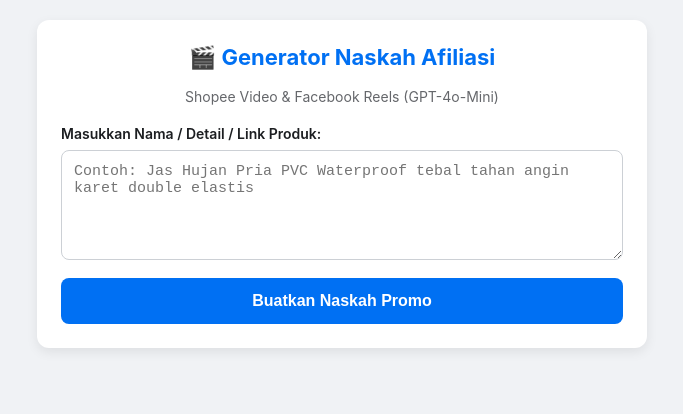
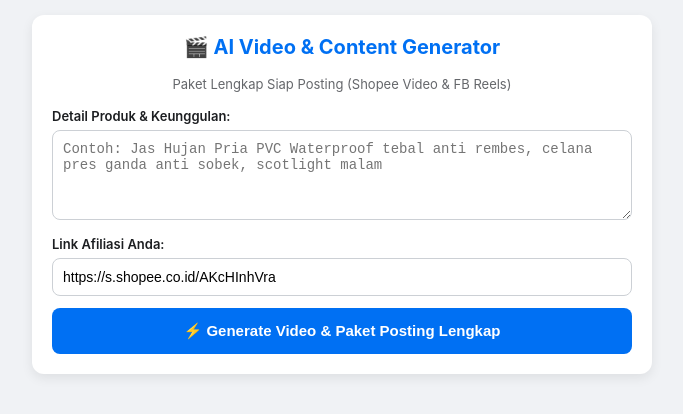
Before and after one commit to afifmasfiqo/bot_affiliate_telegram, a website: page public/index.html in a window 1280 px wide. Shown: the whole page, without its empty margins (298-981 px from the left). Drawn offline with Linux system fonts and the light colour scheme.

Commit message:
Update title and content for affiliate generator

```diff
--- a/public/index.html
+++ b/public/index.html
@@ -3,72 +3,99 @@
 <head>
     <meta charset="UTF-8">
     <meta name="viewport" content="width=device-width, initial-scale=1.0">
-    <title>Master Affiliate Generator - Pak Afif</title>
+    <title>Master AI Video & Content Affiliate Generator</title>
     <style>
         * { box-sizing: border-box; }
-        body { font-family: -apple-system, BlinkMacSystemFont, "Segoe UI", Roboto, sans-serif; padding: 20px; max-width: 650px; margin: auto; background: #f0f2f5; color: #1c1e21; }
-        .card { background: white; padding: 24px; border-radius: 12px; box-shadow: 0 4px 12px rgba(0,0,0,0.08); }
-        h2 { margin-top: 0; color: #0070f3; font-size: 22px; text-align: center; }
-        p.subtitle { text-align: center; color: #65676b; font-size: 14px; margin-bottom: 20px; }
-        label { font-weight: 600; font-size: 14px; margin-bottom: 8px; display: block; }
-        textarea { width: 100%; height: 110px; padding: 12px; border-radius: 8px; border: 1px solid #ccd0d5; font-size: 15px; resize: vertical; outline: none; }
-        textarea:focus { border-color: #0070f3; }
-        button { width: 100%; padding: 14px; background: #0070f3; color: white; border: none; border-radius: 8px; font-size: 16px; font-weight: 600; margin-top: 14px; cursor: pointer; transition: background 0.2s; }
+        body { font-family: -apple-system, BlinkMacSystemFont, "Segoe UI", Roboto, sans-serif; padding: 15px; max-width: 650px; margin: auto; background: #f0f2f5; color: #1c1e21; }
+        .card { background: white; padding: 20px; border-radius: 12px; box-shadow: 0 4px 12px rgba(0,0,0,0.08); }
+        h2 { margin-top: 0; color: #0070f3; font-size: 20px; text-align: center; }
+        p.subtitle { text-align: center; color: #65676b; font-size: 13px; margin-bottom: 16px; }
+        label { font-weight: 600; font-size: 13px; margin-bottom: 6px; display: block; }
+        input[type="text"], textarea { width: 100%; padding: 10px; border-radius: 8px; border: 1px solid #ccd0d5; font-size: 14px; margin-bottom: 12px; outline: none; }
+        textarea { height: 90px; resize: vertical; }
+        input:focus, textarea:focus { border-color: #0070f3; }
+        button { width: 100%; padding: 14px; background: #0070f3; color: white; border: none; border-radius: 8px; font-size: 15px; font-weight: 600; cursor: pointer; transition: background 0.2s; }
         button:hover { background: #0051a8; }
         button:disabled { background: #bcc0c4; cursor: not-allowed; }
-        #output-box { margin-top: 24px; display: none; }
+        #output-box { margin-top: 20px; display: none; }
         .output-header { display: flex; justify-content: space-between; align-items: center; margin-bottom: 8px; }
-        .copy-btn { background: #42b72a; width: auto; padding: 6px 16px; margin-top: 0; font-size: 13px; }
+        .copy-btn { background: #42b72a; width: auto; padding: 6px 14px; font-size: 13px; }
         .copy-btn:hover { background: #36a420; }
-        pre { white-space: pre-wrap; word-wrap: break-word; background: #f7f8fa; padding: 16px; border-radius: 8px; border: 1px solid #e4e6eb; font-size: 14px; line-height: 1.6; margin: 0; font-family: inherit; }
+        pre { white-space: pre-wrap; word-wrap: break-word; background: #f7f8fa; padding: 14px; border-radius: 8px; border: 1px solid #e4e6eb; font-size: 13.5px; line-height: 1.5; margin: 0 0 16px 0; font-family: inherit; }
+        .video-container { background: #000; border-radius: 8px; padding: 10px; text-align: center; margin-bottom: 16px; }
+        video { width: 100%; max-height: 400px; border-radius: 6px; }
+        .download-btn { display: inline-block; width: 100%; text-align: center; background: #ff5722; color: white; text-decoration: none; padding: 12px; border-radius: 8px; font-weight: bold; margin-top: 8px; }
     </style>
 </head>
 <body>
     <div class="card">
-        <h2>🎬 Generator Naskah Afiliasi</h2>
-        <p class="subtitle">Shopee Video & Facebook Reels (GPT-4o-Mini)</p>
+        <h2>🎬 AI Video & Content Generator</h2>
+        <p class="subtitle">Paket Lengkap Siap Posting (Shopee Video & FB Reels)</p>
 
-        <label for="prompt">Masukkan Nama / Detail / Link Produk:</label>
-        <textarea id="prompt" placeholder="Contoh: Jas Hujan Pria PVC Waterproof tebal tahan angin karet double elastis"></textarea>
+        <label for="prompt">Detail Produk & Keunggulan:</label>
+        <textarea id="prompt" placeholder="Contoh: Jas Hujan Pria PVC Waterproof tebal anti rembes, celana pres ganda anti sobek, scotlight malam"></textarea>
 
-        <button id="btn" onclick="generateScript()">Buatkan Naskah Promo</button>
+        <label for="affLink">Link Afiliasi Anda:</label>
+        <input type="text" id="affLink" value="https://s.shopee.co.id/AKcHInhVra" placeholder="https://s.shopee.co.id/...">
+
+        <button id="btn" onclick="generateAll()">⚡ Generate Video & Paket Posting Lengkap</button>
 
         <div id="output-box">
+            <div id="video-section" style="display:none;">
+                <label>🎥 Hasil Video AI Siap Download:</label>
+                <div class="video-container">
+                    <video id="video-player" controls autoplay loop></video>
+                    <a id="video-download" class="download-btn" href="#" target="_blank" download="video-afiliasi.mp4">💾 Download Video Promo</a>
+                </div>
+            </div>
+
             <div class="output-header">
-                <label>Hasil Naskah & Caption:</label>
-                <button class="copy-btn" id="copy-btn" onclick="copyToClipboard()">Copas Teks</button>
+                <label>📋 Naskah, Deskripsi, Tagar & Link:</label>
+                <button class="copy-btn" id="copy-btn" onclick="copyToClipboard()">Copas Semua Teks</button>
             </div>
             <pre id="output"></pre>
         </div>
     </div>
 
     <script>
-        async function generateScript() {
+        async function generateAll() {
             const promptInput = document.getElementById('prompt').value.trim();
+            const affLinkInput = document.getElementById('affLink').value.trim();
             const btn = document.getElementById('btn');
             const outputBox = document.getElementById('output-box');
             const output = document.getElementById('output');
+            const videoSection = document.getElementById('video-section');
+            const videoPlayer = document.getElementById('video-player');
+            const videoDownload = document.getElementById('video-download');
 
             if(!promptInput) return alert('Ketik detail produk terlebih dahulu!');
 
             btn.disabled = true;
-            btn.innerText = '⏳ Memproses dengan AI...';
+            btn.innerText = '⏳ Membuat Naskah & Merender Video AI...';
             outputBox.style.display = 'block';
-            output.innerText = 'Sedang membuat naskah Shopee Video & FB Reels...';
+            videoSection.style.display = 'none';
+            output.innerText = 'Sedang menyusun naskah, deskripsi, tagar & memproses video...';
 
             try {
                 const res = await fetch('/api/generate', {
                     method: 'POST',
                     headers: {'Content-Type': 'application/json'},
-                    body: JSON.stringify({ prompt: promptInput })
+                    body: JSON.stringify({ prompt: promptInput, affiliateLink: affLinkInput })
                 });
                 const data = await res.json();
+
                 output.innerText = data.result || data.error || 'Terjadi kesalahan.';
+
+                if (data.videoUrl) {
+                    videoPlayer.src = data.videoUrl;
+                    videoDownload.href = data.videoUrl;
+                    videoSection.style.display = 'block';
+                }
             } catch(e) {
                 output.innerText = 'Gagal terhubung ke server Vercel.';
             } finally {
                 btn.disabled = false;
-                btn.innerText = 'Buatkan Naskah Promo';
+                btn.innerText = '⚡ Generate Video & Paket Posting Lengkap';
             }
         }
 
@@ -77,7 +104,7 @@
             navigator.clipboard.writeText(text).then(() => {
                 const copyBtn = document.getElementById('copy-btn');
                 copyBtn.innerText = '✓ Berhasil Copas!';
-                setTimeout(() => copyBtn.innerText = 'Copas Teks', 2000);
+                setTimeout(() => copyBtn.innerText = 'Copas Semua Teks', 2000);
             });
         }
     </script>
```
